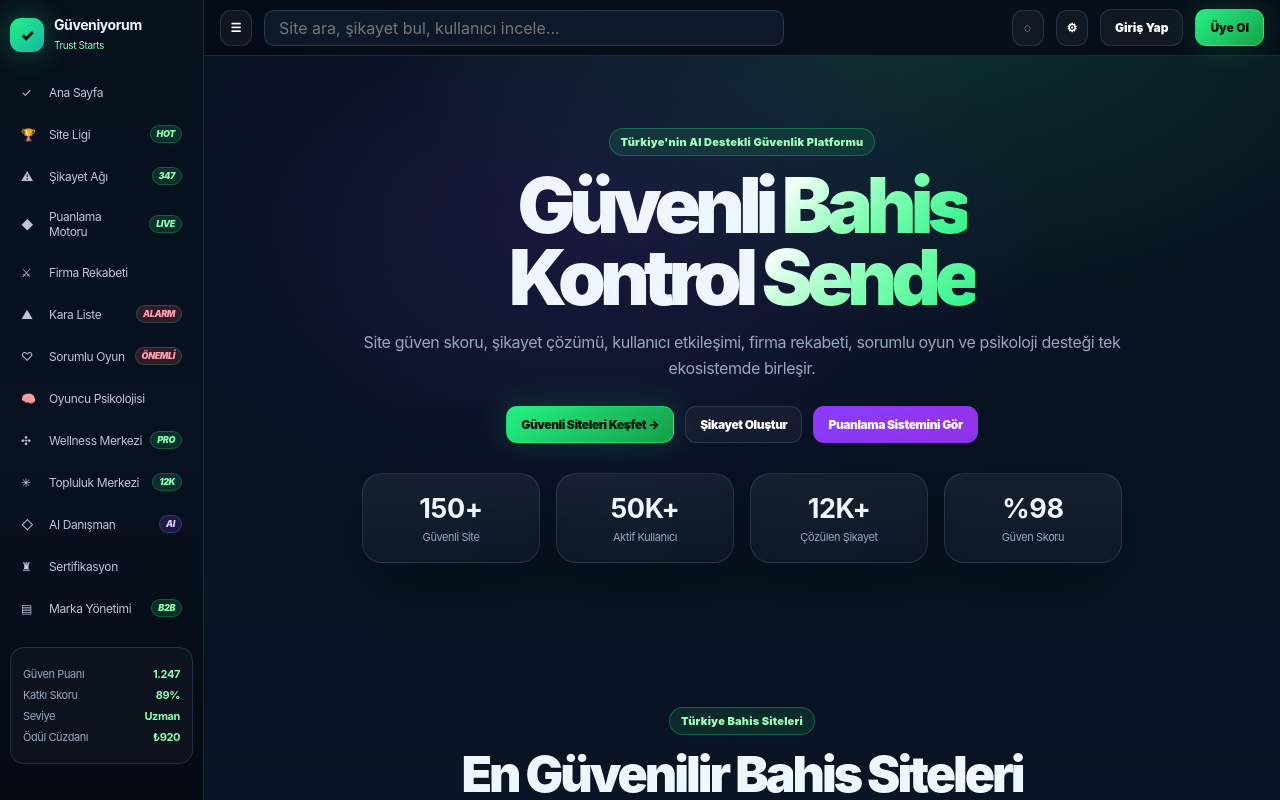
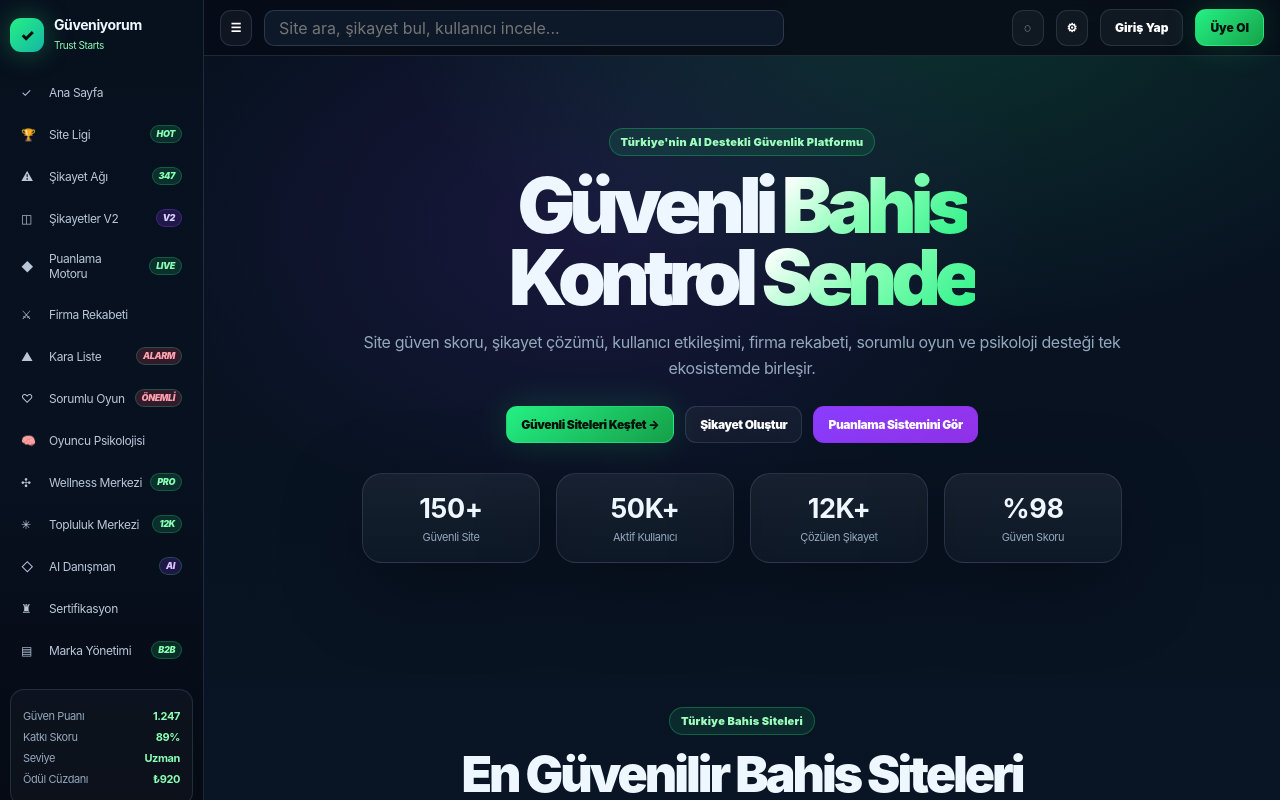
Before and after one commit to guveniyorum/guveniyorum.com, a website: page index.html in a window 1280 px wide. Drawn offline with Linux system fonts and the light colour scheme; a script that the page names is missing.

Commit message:
Route the reputation platform through the V2 shell

```diff
--- a/index.html
+++ b/index.html
@@ -10,7 +10,8 @@
   <body>
     <div id="root"></div>
     <script type="module" src="/src/main.js"></script>
-    <script type="module" src="/src/public-reputation-platform.js"></script>
+    <script type="module" src="/src/public-reputation-loader.js"></script>
+    <script type="module" src="/src/complaints-v2-shell-bridge.js"></script>
     <script type="module" src="/src/complaint-case-submit.js"></script>
     <script type="module" src="/src/complaint-case-core.js"></script>
     <script type="module" src="/src/complaint-evidence.js"></script>
```
